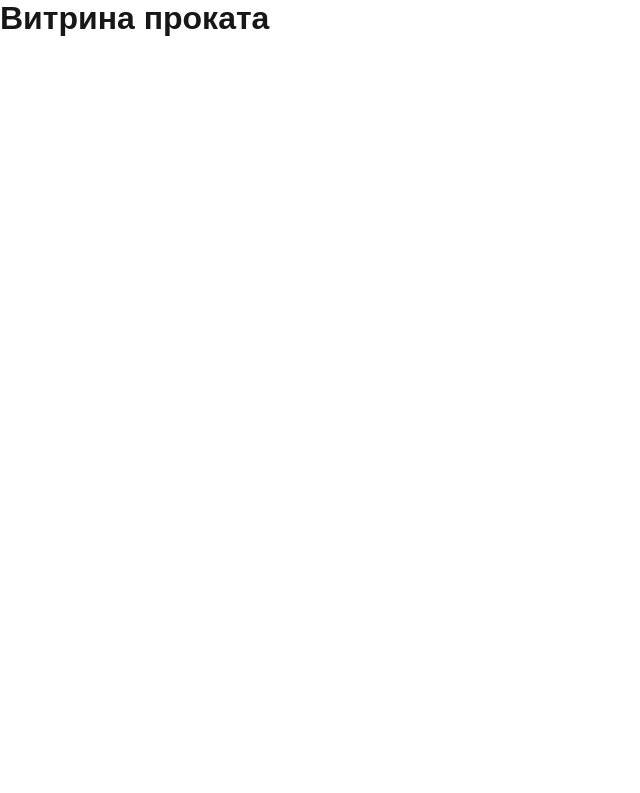
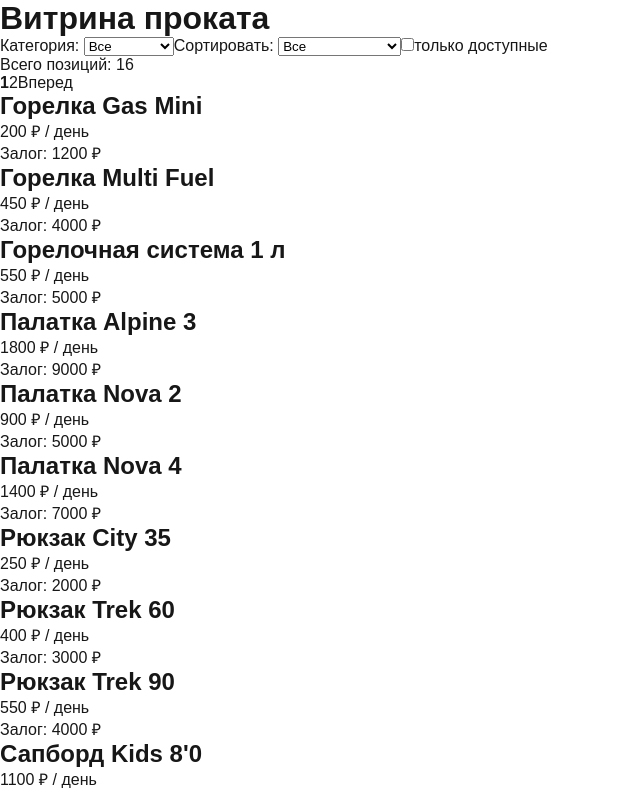
Before and after one commit to assaup/rental-booking-showcase, a Next.js app: page / in a window 1280 px wide. Shown: the top 793 px of the page, without its empty margins (0-640 px from the left). Built offline with nearby package versions, Linux system fonts and the light colour scheme.

Commit message:
пагинация, фильтрация, сортировка

```diff
--- a/package.json
+++ b/package.json
@@ -11,7 +11,8 @@
   "dependencies": {
     "next": "16.3.5",
     "react": "19.2.8",
-    "react-dom": "19.2.8"
+    "react-dom": "19.2.8",
+    "zod": "^4.6.5"
   },
   "devDependencies": {
     "@types/node": "^20",
--- /dev/null
+++ b/src/app/_components/CatalogFilters.tsx
@@ -0,0 +1,65 @@
+"use client";
+import { useSearchParams, usePathname, useRouter } from "next/navigation";
+import { CATEGORIES } from "@/server/mock/equipment";
+
+export function CatalogFilters() {
+  const router = useRouter();
+  const pathname = usePathname();
+  const searchParams = useSearchParams();
+
+  function setParam(key: string, value: string) {
+    const params = new URLSearchParams(searchParams.toString());
+
+    if (value) {
+      params.set(key, value);
+    } else {
+      params.delete(key);
+    }
+
+    params.delete("page");
+
+    router.push(`${pathname}?${params}`);
+  }
+
+  return (
+    <div>
+      <label>
+        Категория:{" "}
+        <select
+          value={searchParams.get("category") ?? ""}
+          onChange={(e) => setParam("category", e.target.value)}
+        >
+          <option value="">Все</option>
+          {CATEGORIES.map((c) => (
+            <option key={c.value} value={c.value}>
+              {c.label}
+            </option>
+          ))}
+        </select>
+      </label>
+
+      <label>
+        Сортировать:{" "}
+        <select
+          value={searchParams.get("sort") ?? ""}
+          onChange={(e) => setParam("sort", e.target.value)}
+        >
+          <option value="">Все</option>
+          <option value="name_asc">По имени</option>
+          <option value="price_asc">По возрастанию</option>
+          <option value="price_desc">По убыванию</option>
+        </select>
+      </label>
+    <label>
+    <input
+        type="checkbox"
+        name="available"
+        checked={searchParams.get("available") === "true"}
+        onChange={(e) => setParam("available", e.target.checked ? 'true' : '')}
+      />
+      только доступные
+    </label>
+
+    </div>
+  );
+}
--- /dev/null
+++ b/src/app/_components/CatalogPagination.tsx
@@ -0,0 +1,36 @@
+import Link from "next/link";
+
+interface Props {
+  page: number;
+  totalPages: number;
+  query: URLSearchParams;
+}
+
+export function CatalogPagination({ page, totalPages, query }: Props) {
+  if (totalPages <= 1) return null;
+
+  /** Собирает ссылку на страницу, сохраняя остальные фильтры. */
+  function hrefFor(target: number): string {
+    const params = new URLSearchParams(query.toString());
+    params.set("page", String(target));
+    return `/?${params}`;
+  }
+
+  const pages = Array.from({ length: totalPages }, (_, i) => i + 1);
+
+  return (
+    <nav>
+      {page > 1 && <Link href={hrefFor(page - 1)}>Назад</Link>}
+      {pages.map((p) => (
+        <span key={p}>
+          {p === page ? (
+            <strong>{p}</strong>
+          ) : (
+            <Link href={hrefFor(p)}>{p}</Link>
+          )}
+        </span>
+      ))}
+      {page < totalPages && <Link href={hrefFor(page + 1)}>Вперед</Link>}
+    </nav>
+  );
+}
--- a/src/app/page.tsx
+++ b/src/app/page.tsx
@@ -1,3 +1,39 @@
-export default function Home() {
-  return <h1>Витрина проката</h1>;
+import { getEquipmentList} from "@/shared/api/equipment"
+import { buildCatalogQuery, type RawSearchParams } from "@/shared/api/params"
+import { CatalogFilters } from "./_components/CatalogFilters"
+import { CatalogPagination } from "./_components/CatalogPagination"
+
+
+export default async function Home({
+  searchParams,
+}: {
+  searchParams: Promise<RawSearchParams>
+}) {
+  const query = buildCatalogQuery(await searchParams)
+  const data = await getEquipmentList(query)
+  const items = data.items
+
+  return (
+    <main>
+      <h1>Витрина проката</h1>
+      <CatalogFilters />
+      <p>Всего позиций: {data.total}</p>
+
+<CatalogPagination
+  page={data.page}
+  totalPages={data.totalPages}
+  query={query}
+/>
+      <ul>
+        {items.map((item) => (
+          <li key={item.id}>
+            <h2>{item.name}</h2>
+            <p>{item.pricePerDay} ₽ / день</p>
+            <p>Залог: {item.deposit} ₽</p>
+          </li>
+        ))}
+      </ul>
+
+    </main>
+  )
 }
--- a/src/server/mock/equipment.ts
+++ b/src/server/mock/equipment.ts
@@ -90,7 +90,7 @@ export const equipment: Equipment[] = [
     images: img(6),
     specs: { Длина: "244 см", Нагрузка: "70 кг", Комплект: "весло, насос" },
     rules: ["Только под присмотром взрослых"],
-    stock: 2,
+    stock: 0,
   },
   {
     id: "backpack-trek-60",
--- /dev/null
+++ b/src/shared/api/equipment.ts
@@ -0,0 +1,23 @@
+import type { Equipment } from "@/server/mock/equipment";
+
+const BASE_URL = 'http://localhost:3000'
+
+export interface EquipmentListResponse {
+    items: Equipment[],
+    total: number,
+    page: number,
+    limit: number,
+    totalPages: number
+}
+
+export async function getEquipmentList(
+    query:URLSearchParams
+): Promise<EquipmentListResponse> {
+    const res = await fetch(`${BASE_URL}/api/equipment?${query}`, {
+    cache: "no-store",
+  })
+    if (!res.ok){
+        throw new Error(`Ошибка API: ${res.status}`)
+    }
+  return res.json()
+}
--- /dev/null
+++ b/src/shared/api/params.ts
@@ -0,0 +1,27 @@
+export const ALLOWED_PARAMS = [
+  "from",
+  "to",
+  "category",
+  "priceMin",
+  "priceMax",
+  "available",
+  "sort",
+  "page",
+  "limit",
+] as const;
+
+export type RawSearchParams = {
+  [key: string]: string | string[] | undefined;
+};
+
+export function buildCatalogQuery(params: RawSearchParams): URLSearchParams {
+  const query = new URLSearchParams();
+
+  for (const key of ALLOWED_PARAMS) {
+    const value = params[key];
+    if (typeof value === "string" && value.length > 0) {
+      query.set(key, value);
+    }
+  }
+  return query
+}
```
Also changed, not shown: 1 other file (tests, documents, lock files or other folders).
